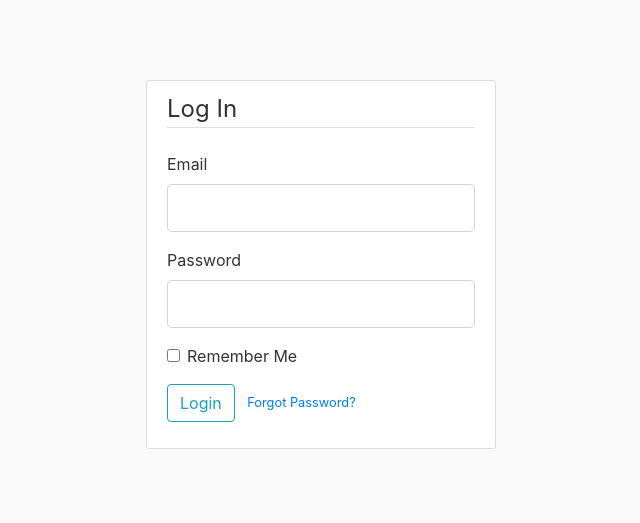
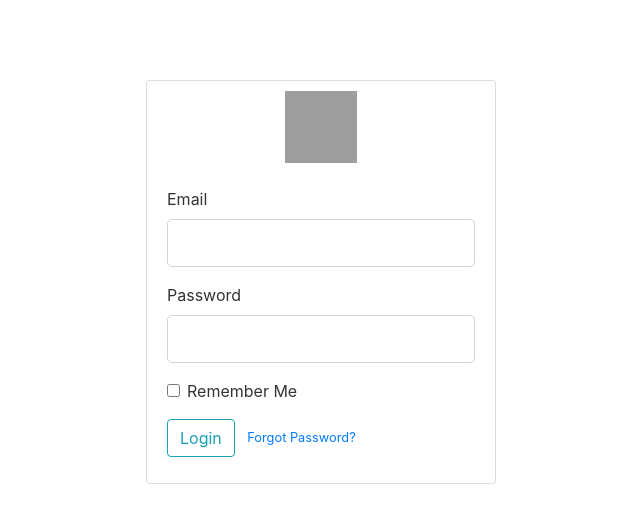
Before and after one commit to Vekin803/FlaskBlog, a Flask app: page /login in a window 1280 px wide. Shown: the top 523 px of the page, without its empty margins (319-959 px from the left). Run offline with Flask 2, Linux system fonts and the light colour scheme; some libraries are stand-ins or nearby versions; grey boxes are pictures that could not be loaded.

Commit message:
Login required to acces, logo in login, eliminate new post link and side bar

```diff
--- a/flaskblog/static/main.css
+++ b/flaskblog/static/main.css
@@ -1,5 +1,5 @@
 body {
-  background: #fafafa;
+  background: #fff;
   color: #333333;
   margin-top: 5rem;
 }
--- a/flaskblog/templates/layout.html
+++ b/flaskblog/templates/layout.html
@@ -32,7 +32,7 @@
             </div>
             <!-- Navbar Right Side -->
             <div class="navbar-nav">
-                <a class="nav-item nav-link" href="{{ url_for('posts.new_post') }}">New Post</a>
+                <!-- <a class="nav-item nav-link" href="{{ url_for('posts.new_post') }}">New Post</a> -->
                 <a class="nav-item nav-link" href="{{ url_for('users.account') }}">Account</a>
                 <a class="nav-item nav-link" href="{{ url_for('users.logout') }}">Logout</a>
             </div>
--- a/flaskblog/templates/login.html
+++ b/flaskblog/templates/login.html
@@ -4,7 +4,9 @@
         <form method="POST" action="">
             {{ form.hidden_tag() }}
             <fieldset class="form-group">
-                <legend class="border-bottom mb-4">Log In</legend>
+                <div class="text-center">
+                  <img class="mb-4" src="https://fossies.org/linux/bootstrap/site/docs/4.1/assets/img/bootstrap-stack.png" alt="" width="72" height="72">
+                </div>
                 <div class="form-group">
                     {{ form.email.label(class="form-control-label") }}
                     {% if form.email.errors %}
@@ -44,4 +46,9 @@
             </div>
         </form>
     </div>
+    <!-- <div class="border-top pt-3">
+        <small class="text-muted">
+            Need An Account? <a class="ml-2" href="{{ url_for('users.register') }}">Sign Up Now</a>
+        </small>
+    </div> -->
 {% endblock content %}
--- a/flaskblog/users/forms.py
+++ b/flaskblog/users/forms.py
@@ -30,7 +30,9 @@ class RegistrationForm(FlaskForm):
 class LoginForm(FlaskForm):
     email = StringField('Email',
                         validators=[DataRequired(), Email()])
+                        # render_kw={"placeholder": "Email"}
     password = PasswordField('Password', validators=[DataRequired()])
+                             # render_kw={"placeholder": "Password"}
     remember = BooleanField('Remember Me')
     submit = SubmitField('Login')
 
```
Also changed, not shown: flaskblog/site.db.
